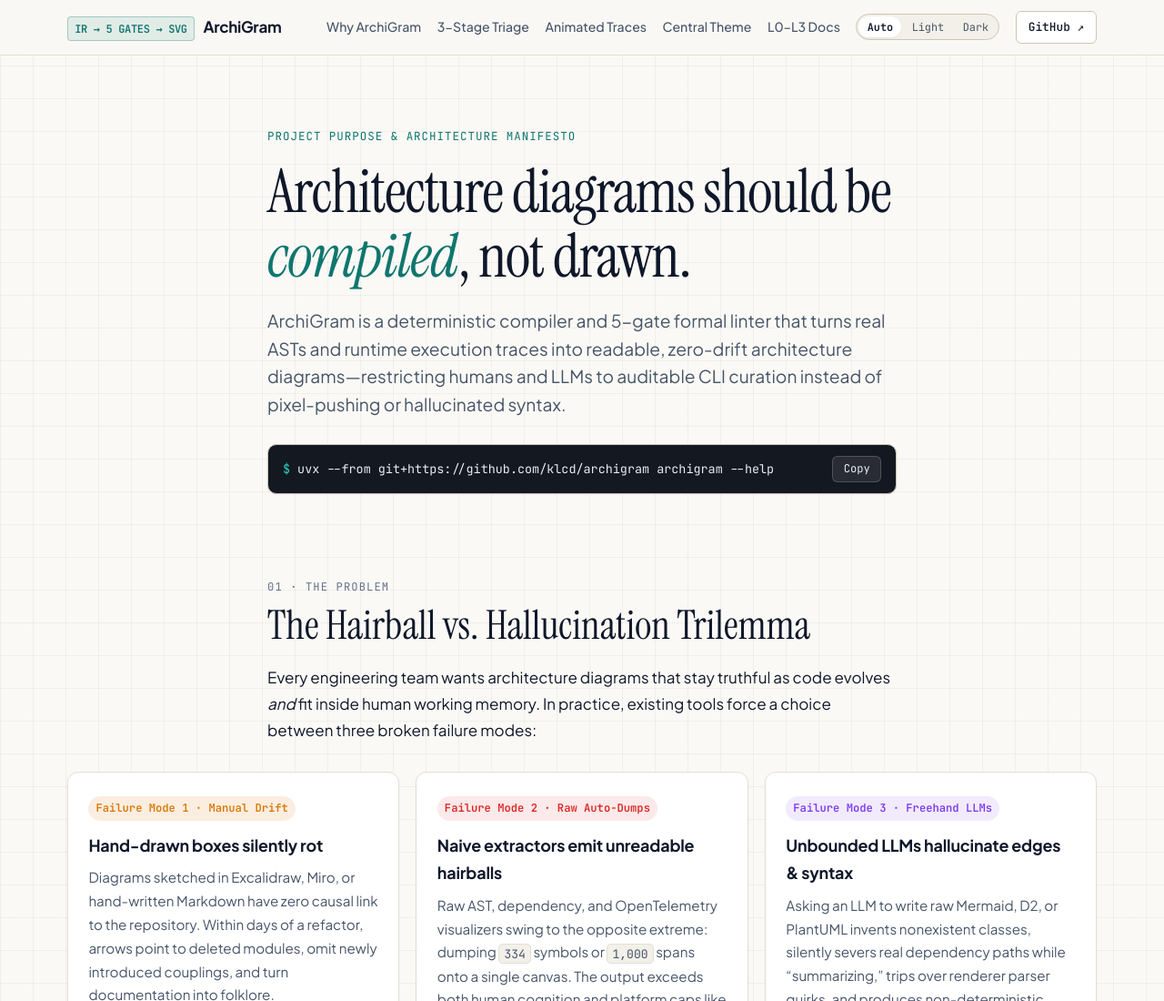
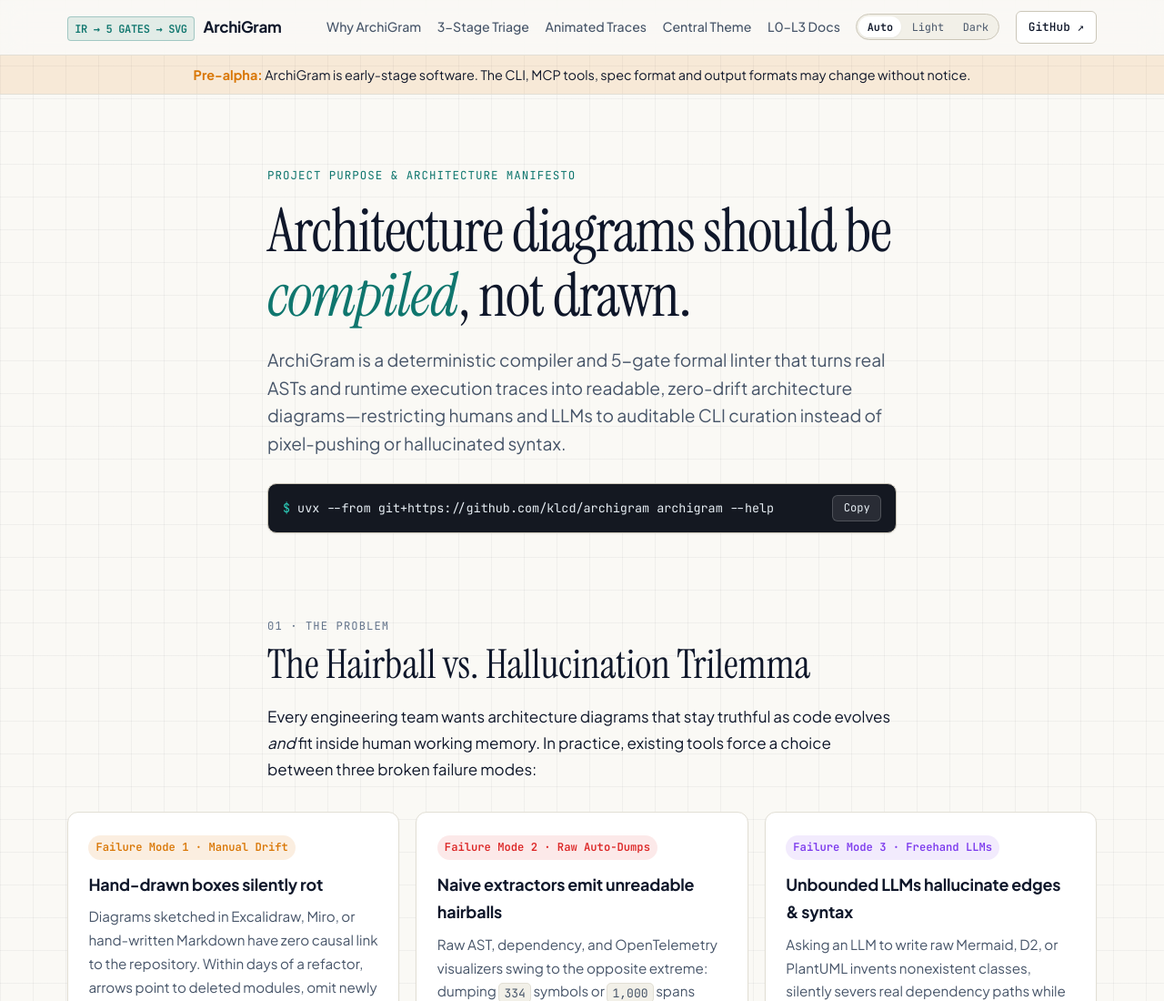
Before and after one commit to klcd/archigram, a plain HTML site: page docs/index.html in a window 1280 px wide. Shown: the top 1100 px of the page at 91% size. Drawn offline with Linux system fonts and the light colour scheme.

Commit message:
docs(readme): full-width diagrams and pre-alpha site banner
Show the Stage 2 and Stage 3 diagrams full width instead of in a two
column table, link Stage 2 to the interactive explorer on the website,
and render the Stage 2 preview with thicker edges so the dense graph is
visible. Add the pre-alpha notice to the website.

Co-Authored-By: Claude Sonnet 5.5 <noreply@anthropic.com>

```diff
--- a/docs/index.html
+++ b/docs/index.html
@@ -951,6 +951,17 @@
       user-select: none;
       -webkit-user-drag: none;
     }
+    .prealpha-banner {
+      background: var(--amber-soft);
+      border-bottom: 1px solid var(--border);
+      color: var(--ink);
+      font-size: 0.9rem;
+      padding: 0.55rem 1rem;
+      text-align: center;
+    }
+    .prealpha-banner strong {
+      color: var(--amber);
+    }
   </style>
 </head>
 <body>
@@ -975,6 +986,11 @@
       </nav>
     </div>
   </header>
+
+  <div class="prealpha-banner" role="note">
+    <strong>Pre-alpha:</strong> ArchiGram is early-stage software. The CLI, MCP tools, spec format
+    and output formats may change without notice.
+  </div>
 
   <main>
     <!-- 1. EDITORIAL HERO -->
```
Also changed, not shown: 2 other files.
